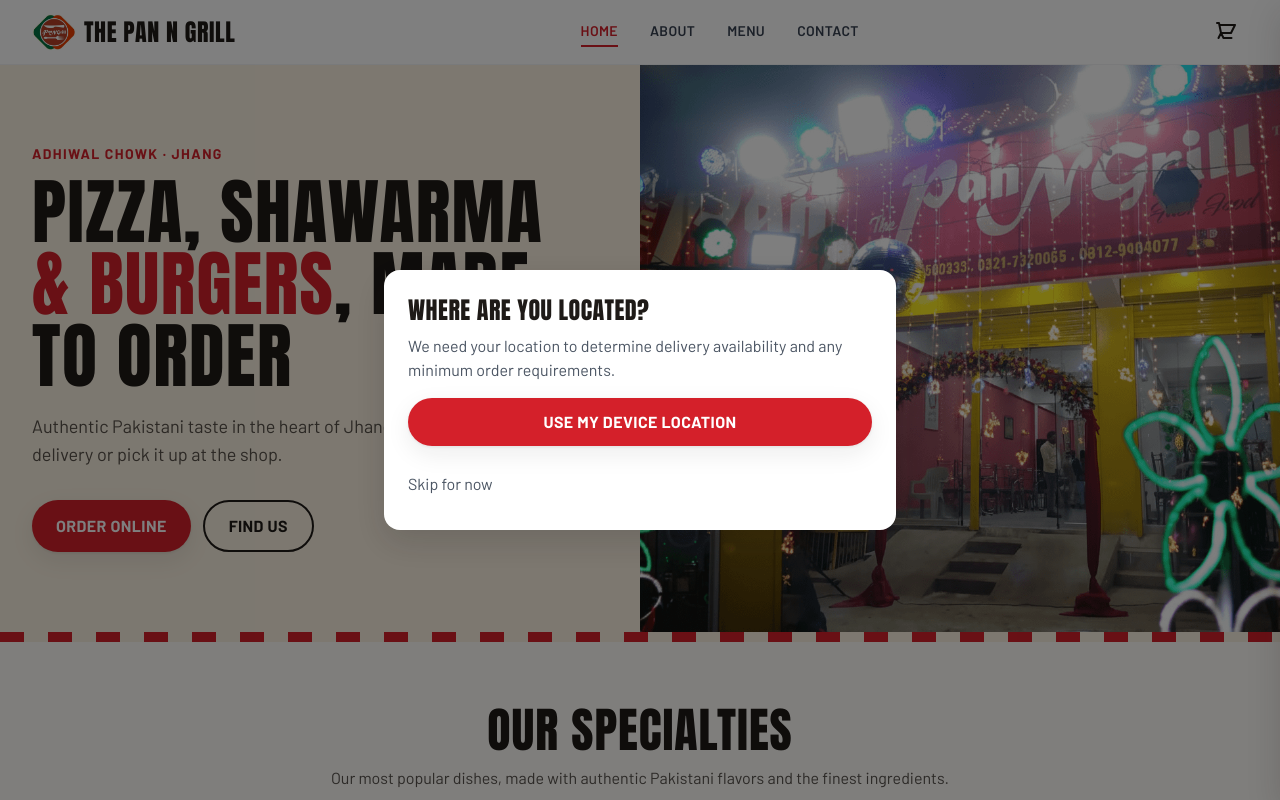
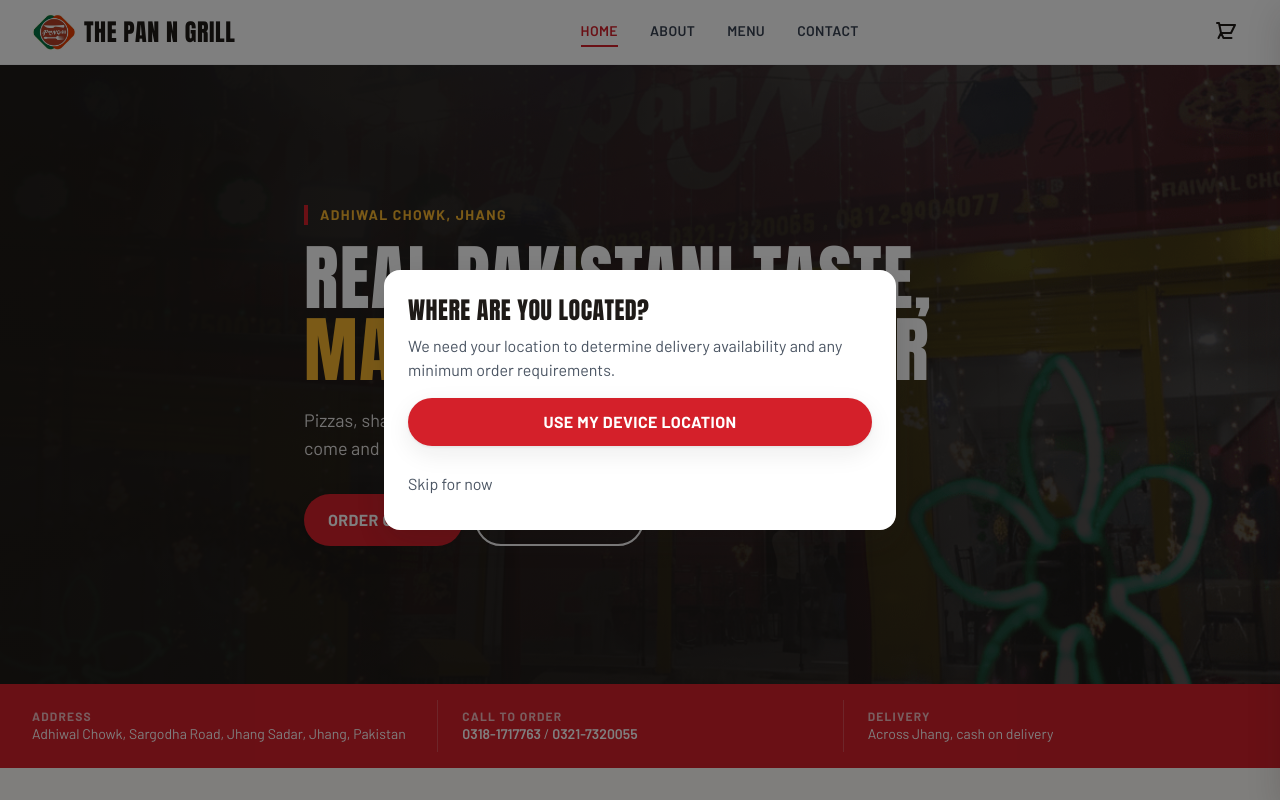
Before and after one commit to somansaeed1/The_Pan_N_Grill, a Next.js app in the folder frontend/: page / in a window 1280 px wide. Shown: the top 800 px of the page. Built offline with nearby package versions, Linux system fonts and the light colour scheme.

Commit message:
Redesign hero with info strip and rebuild footer with menu and quick links

```diff
--- a/frontend/app/page.tsx
+++ b/frontend/app/page.tsx
@@ -1,6 +1,5 @@
 import Link from 'next/link';
 import Image from 'next/image';
-import { FacebookIcon, WhatsAppIcon } from '@/components/icons';
 import { SITE } from '@/lib/site';
 
 const SPECIALTIES = [
@@ -13,39 +12,57 @@
 export default function HomePage() {
   return (
     <div className="pt-16">
-      <section className="bg-cream">
-        <div className="mx-auto grid max-w-7xl lg:grid-cols-2">
-          <div className="flex flex-col justify-center px-4 py-12 sm:px-8 lg:py-20 lg:pl-8 lg:pr-12">
-            <p className="text-sm font-bold uppercase tracking-widest text-primary-600">
-              Adhiwal Chowk &middot; Jhang
-            </p>
-            <h1 className="mt-3 text-5xl uppercase leading-[1.02] text-primary-900 sm:text-6xl xl:text-7xl">
-              Pizza, shawarma <span className="text-primary-600">&amp; burgers</span>, made to order
-            </h1>
-            <p className="mt-5 max-w-lg text-lg text-primary-800/80">
-              Authentic Pakistani taste in the heart of Jhang. Order online for delivery or pick it up at the shop.
-            </p>
-            <div className="mt-8 flex flex-col gap-3 sm:flex-row">
-              <Link href="/menu" className="btn-primary">Order online</Link>
-              <Link href="/contact" className="btn border-2 border-primary-900 text-primary-900 hover:bg-primary-900 hover:text-white">
-                Find us
-              </Link>
-            </div>
-          </div>
+      <section className="relative isolate flex min-h-[540px] items-center overflow-hidden bg-primary-900 lg:min-h-[620px]">
+        <Image
+          src="/images/2.png"
+          alt="The Pan N Grill shop front at Adhiwal Chowk"
+          fill
+          priority
+          sizes="100vw"
+          className="-z-20 object-cover object-center"
+        />
+        <div className="absolute inset-0 -z-10 bg-primary-900/65 lg:bg-gradient-to-r lg:from-primary-900/95 lg:via-primary-900/70 lg:to-primary-900/10" />
 
-          <div className="relative min-h-[300px] lg:min-h-[560px]">
-            <Image
-              src="/images/2.png"
-              alt="The Pan N Grill shop front at Adhiwal Chowk"
-              fill
-              priority
-              sizes="(min-width:1024px) 50vw, 100vw"
-              className="object-cover"
-            />
+        <div className="container-page py-16">
+          <p className="inline-block border-l-4 border-primary-600 pl-3 text-sm font-bold uppercase tracking-widest text-gold-400">
+            Adhiwal Chowk, Jhang
+          </p>
+          <h1 className="mt-4 max-w-2xl text-5xl uppercase leading-[1.05] text-white sm:text-6xl lg:text-7xl">
+            Real Pakistani taste, <span className="text-gold-400">made fresh</span> to order
+          </h1>
+          <p className="mt-5 max-w-lg text-lg text-stone-200">
+            Pizzas, shawarmas and burgers from our kitchen to your door, or come and sit with us.
+          </p>
+          <div className="mt-8 flex flex-col gap-3 sm:flex-row">
+            <Link href="/menu" className="btn-primary">Order online</Link>
+            <Link href="/contact" className="btn border-2 border-white text-white hover:bg-white hover:text-primary-900">
+              Visit the shop
+            </Link>
           </div>
         </div>
       </section>
-      <div className="stripes" aria-hidden="true" />
+
+      <div className="bg-primary-600 text-white">
+        <ul className="container-page grid divide-white/20 py-4 text-sm sm:grid-cols-3 sm:divide-x">
+          <li className="py-2 sm:px-6 sm:first:pl-0">
+            <span className="block text-xs font-bold uppercase tracking-widest text-white/70">Address</span>
+            {SITE.address[0]}, {SITE.address[1]}
+          </li>
+          <li className="py-2 sm:px-6">
+            <span className="block text-xs font-bold uppercase tracking-widest text-white/70">Call to order</span>
+            {SITE.phones.map((phone, i) => (
+              <span key={phone.href}>
+                {i > 0 && ' / '}
+                <a href={phone.href} className="font-semibold hover:underline">{phone.label}</a>
+              </span>
+            ))}
+          </li>
+          <li className="py-2 sm:px-6">
+            <span className="block text-xs font-bold uppercase tracking-widest text-white/70">Delivery</span>
+            Across Jhang, cash on delivery
+          </li>
+        </ul>
+      </div>
 
       <section className="py-16">
         <div className="container-page">
@@ -94,37 +111,6 @@
         </div>
       </section>
 
-      <section className="bg-primary-900 py-14 text-white">
-        <div className="container-page grid gap-8 text-center md:grid-cols-3 md:text-left">
-          <div>
-            <h3 className="text-2xl uppercase text-gold-400">Find us</h3>
-            <p className="mt-2 text-gray-300">
-              {SITE.address[0]}
-              <br />
-              {SITE.address[1]}
-            </p>
-          </div>
-          <div>
-            <h3 className="text-2xl uppercase text-gold-400">Call to order</h3>
-            <p className="mt-2 text-gray-300">
-              {SITE.phones.map((phone) => (
-                <a key={phone.href} href={phone.href} className="block hover:text-gold-400">{phone.label}</a>
-              ))}
-            </p>
-          </div>
-          <div>
-            <h3 className="text-2xl uppercase text-gold-400">Follow us</h3>
-            <div className="mt-3 flex justify-center gap-3 md:justify-start">
-              <a href={SITE.facebook} target="_blank" rel="noopener noreferrer" aria-label="Facebook" className="rounded-full bg-white/10 p-3 hover:bg-primary-600">
-                <FacebookIcon className="h-5 w-5" />
-              </a>
-              <a href={SITE.whatsapp.href} target="_blank" rel="noopener noreferrer" aria-label="WhatsApp" className="rounded-full bg-white/10 p-3 hover:bg-primary-600">
-                <WhatsAppIcon className="h-5 w-5" />
-              </a>
-            </div>
-          </div>
-        </div>
-      </section>
     </div>
   );
 }
--- a/frontend/components/Footer.tsx
+++ b/frontend/components/Footer.tsx
@@ -1,54 +1,82 @@
 import Link from 'next/link';
+import Image from 'next/image';
 import { FacebookIcon, WhatsAppIcon } from './icons';
-import { NAV_ITEMS, SITE } from '@/lib/site';
+import { MENU_LINKS, NAV_ITEMS, SITE } from '@/lib/site';
+
+const linkClass = 'inline-block py-1 text-stone-300 transition-colors hover:text-gold-400';
+const headingClass = 'mb-3 text-lg uppercase tracking-wide text-white';
 
 export default function Footer() {
   return (
-    <footer className="bg-primary-900 text-gray-300">
+    <footer className="bg-primary-900 text-sm text-stone-300">
       <div className="stripes" aria-hidden="true" />
-      <div className="container-page grid gap-10 py-12 sm:grid-cols-2 lg:grid-cols-4">
-        <div className="lg:col-span-2">
-          <h3 className="font-heading text-2xl font-bold uppercase text-gold-400">{SITE.name}</h3>
-          <p className="mt-3 max-w-md text-sm leading-relaxed">
-            Authentic Pakistani flavors, freshly made and delivered hot. Pizzas, shawarmas, burgers and more from the heart of Jhang.
+
+      <div className="container-page grid gap-10 py-12 sm:grid-cols-2 lg:grid-cols-[1.4fr_1fr_1fr_1.2fr]">
+        <div>
+          <Link href="/" className="inline-flex items-center gap-3">
+            <Image src="/images/pan_n_grill_logo.jpg" alt="" width={48} height={48} className="h-12 w-12 rounded-full object-cover" />
+            <span className="font-heading text-2xl uppercase text-white">{SITE.name}</span>
+          </Link>
+          <p className="mt-4 max-w-xs leading-relaxed">
+            Pizzas, shawarmas, burgers and more, cooked fresh at Adhiwal Chowk and delivered across Jhang.
           </p>
           <div className="mt-4 flex gap-2">
-            <a href={SITE.facebook} target="_blank" rel="noopener noreferrer" aria-label="Facebook" className="rounded-full bg-white/10 p-2.5 hover:bg-primary-600">
+            <a href={SITE.facebook} target="_blank" rel="noopener noreferrer" aria-label="Facebook" className="rounded-full bg-white/10 p-2.5 text-white hover:bg-primary-600">
               <FacebookIcon />
             </a>
-            <a href={SITE.whatsapp.href} target="_blank" rel="noopener noreferrer" aria-label="WhatsApp" className="rounded-full bg-white/10 p-2.5 hover:bg-primary-600">
+            <a href={SITE.whatsapp.href} target="_blank" rel="noopener noreferrer" aria-label="WhatsApp" className="rounded-full bg-white/10 p-2.5 text-white hover:bg-primary-600">
               <WhatsAppIcon />
             </a>
           </div>
         </div>
 
-        <div>
-          <h4 className="font-heading text-lg uppercase text-white">Quick Links</h4>
-          <ul className="mt-3 space-y-2 text-sm">
-            {NAV_ITEMS.map((link) => (
+        <nav aria-label="Menu categories">
+          <h3 className={headingClass}>Order</h3>
+          <ul>
+            {MENU_LINKS.map((link) => (
               <li key={link.href}>
-                <Link href={link.href} className="hover:text-gold-400">{link.label}</Link>
+                <Link href={link.href} className={linkClass}>{link.label}</Link>
               </li>
             ))}
           </ul>
-        </div>
+        </nav>
+
+        <nav aria-label="Quick links">
+          <h3 className={headingClass}>Quick links</h3>
+          <ul>
+            {NAV_ITEMS.map((link) => (
+              <li key={link.href}>
+                <Link href={link.href} className={linkClass}>{link.label}</Link>
+              </li>
+            ))}
+            <li>
+              <Link href="/delivery-zone" className={linkClass}>Delivery area</Link>
+            </li>
+          </ul>
+        </nav>
 
         <div>
-          <h4 className="font-heading text-lg uppercase text-white">Contact</h4>
-          <ul className="mt-3 space-y-2 text-sm">
-            {SITE.phones.map((phone) => (
-              <li key={phone.href}><a href={phone.href} className="hover:text-gold-400">{phone.label}</a></li>
-            ))}
-            <li>
-              <a href={SITE.whatsapp.href} target="_blank" rel="noopener noreferrer" className="hover:text-gold-400">
-                WhatsApp {SITE.whatsapp.label}
-              </a>
-            </li>
-          </ul>
+          <h3 className={headingClass}>Contact</h3>
+          <address className="space-y-3 not-italic">
+            <p>
+              {SITE.address[0]}
+              <br />
+              {SITE.address[1]}
+            </p>
+            <p>
+              {SITE.phones.map((phone) => (
+                <a key={phone.href} href={phone.href} className="block py-0.5 hover:text-gold-400">{phone.label}</a>
+              ))}
+            </p>
+            <a href={SITE.whatsapp.href} target="_blank" rel="noopener noreferrer" className="btn-gold !px-5 !py-2 !text-sm">
+              Order on WhatsApp
+            </a>
+          </address>
         </div>
       </div>
-      <div className="border-t border-white/10 py-4 text-center text-xs">
-        &copy; {new Date().getFullYear()} {SITE.name}. All rights reserved.
+
+      <div className="border-t border-white/10 py-5 text-center text-xs text-stone-400">
+        &copy; {new Date().getFullYear()} {SITE.name}, Jhang. All rights reserved.
       </div>
     </footer>
   );
--- a/frontend/lib/site.ts
+++ b/frontend/lib/site.ts
@@ -10,6 +10,15 @@
   facebook: 'https://www.facebook.com/share/1AgzKa1R8s/',
 } as const;
 
+/** Deep links into the menu, used by the footer. */
+export const MENU_LINKS = [
+  { href: '/menu#deals', label: 'Deals' },
+  { href: '/menu#special-pizza', label: 'Pizzas' },
+  { href: '/menu#special-shawarmas', label: 'Shawarmas' },
+  { href: '/menu#chorizo-burger', label: 'Burgers' },
+  { href: '/menu#fried-items', label: 'Fried items' },
+] as const;
+
 export const NAV_ITEMS = [
   { href: '/', label: 'Home' },
   { href: '/about', label: 'About' },
```
